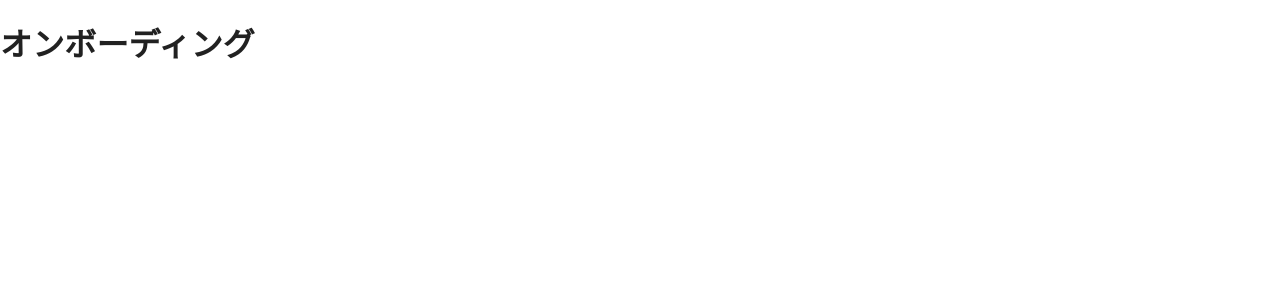
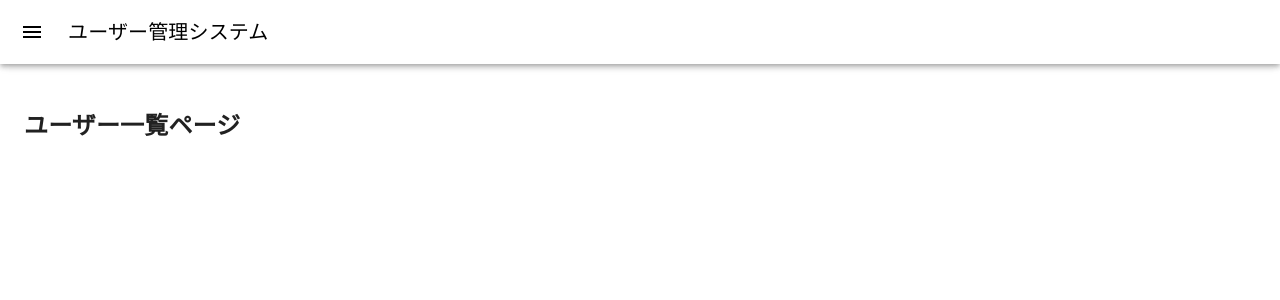
Before and after one commit to taisei-dev26/react-onboarding, a React (Create React App) app: page / in a window 1280 px wide. Shown: the top 300 px of the page. Built offline with nearby package versions, Linux system fonts and the light colour scheme.

Commit message:
Add routing with Layout wrapper
Integrates React Router v5 with Layout component.
Adds placeholder pages for user list and registration.

Co-Authored-By: Claude <noreply@anthropic.com>

```diff
--- a/src/App.tsx
+++ b/src/App.tsx
@@ -1,7 +1,17 @@
+import { Route, Switch } from "react-router-dom";
+import Layout from "./components/Layout";
+
+const UserListPage = () => <h2>ユーザー一覧ページ</h2>;
+const UserFormPage = () => <h2>ユーザー登録ページ</h2>;
 
 function App() {
   return (
-    <h1>オンボーディング</h1>
+    <Layout>
+      <Switch>
+        <Route exact path="/" component={UserListPage} />
+        <Route exact path="/user/new" component={UserFormPage} />
+      </Switch>
+    </Layout>
   );
 }
 
```
